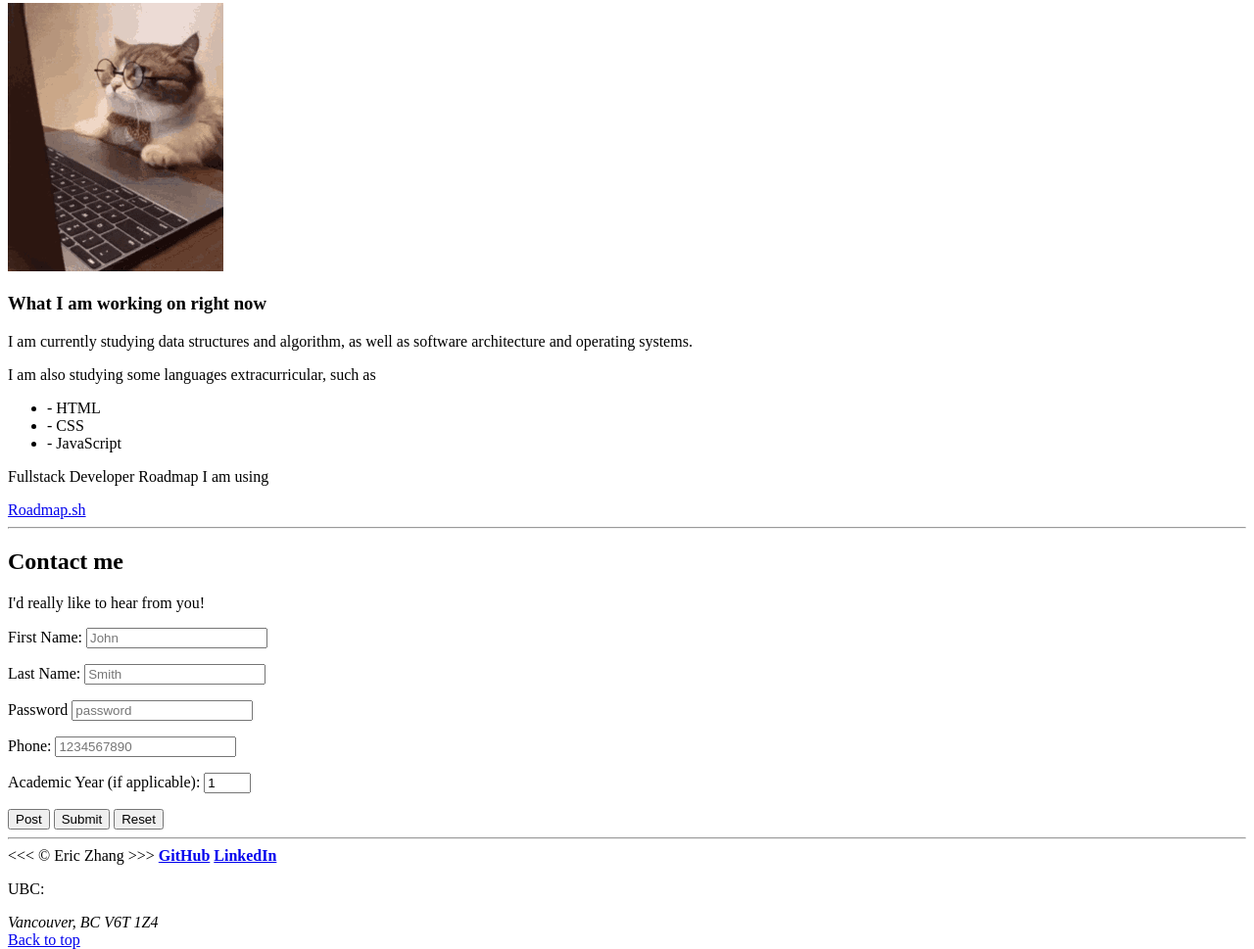
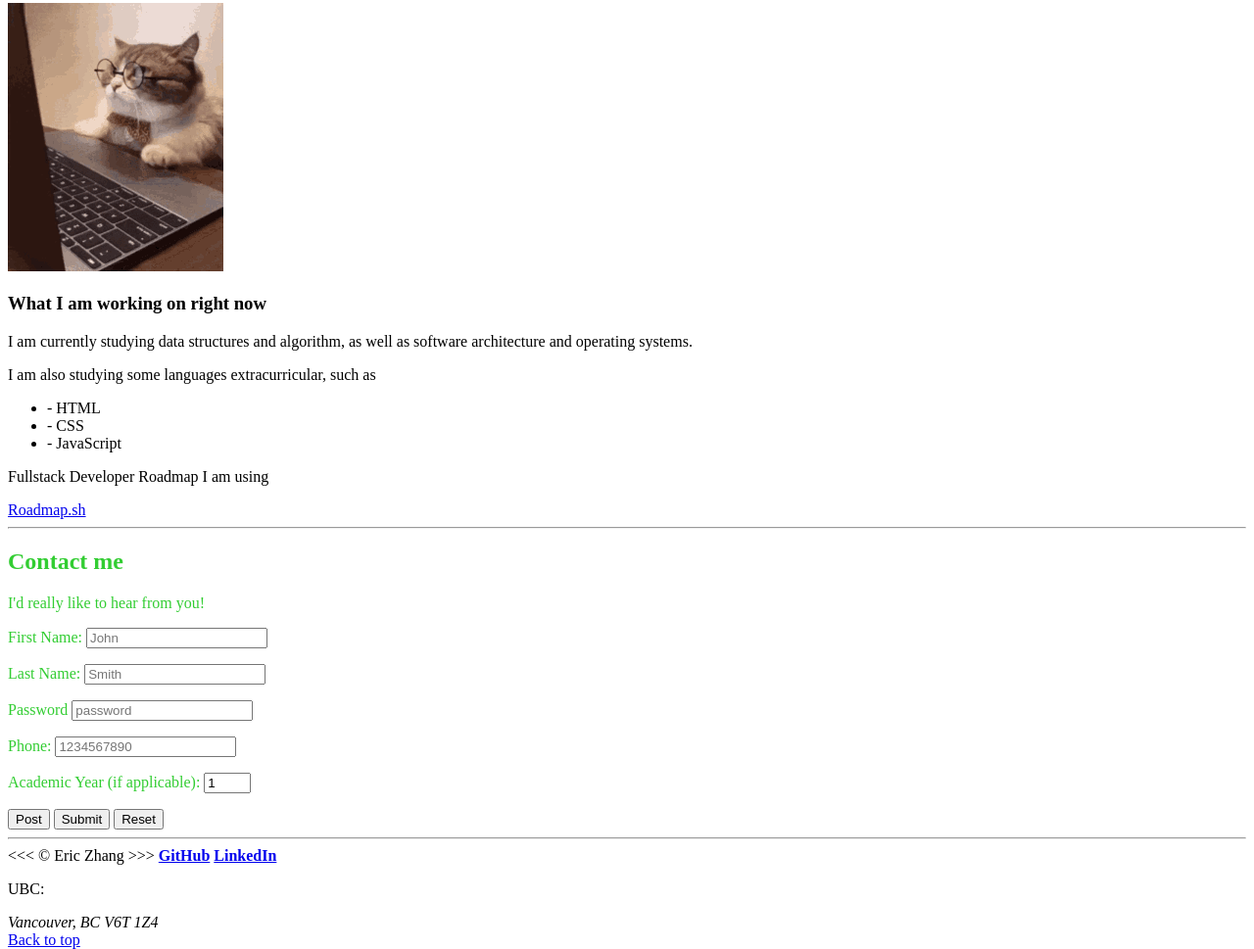
Before and after one commit to Eric3337/Personal-Website, a plain HTML site: page index.html in a window 1280 px wide. Shown: the part 266-1235 px from the top of the page at 98% size. Drawn offline with Linux system fonts and the light colour scheme.

Commit message:
Add text colour

```diff
--- a/index.html
+++ b/index.html
@@ -13,8 +13,6 @@
 
 <body>
   <header>
-
-
     <h1>Welcome to the my website!</h1>
     <p title="Welcome!">
       Please feel free to explore around!
@@ -63,31 +61,31 @@
     <hr>
 
     <article id="contact">
-      <h2>Contact me</h2>
-      <p>I'd really like to hear from you!</p>
+      <h2 class="form">Contact me</h2>
+      <p class="form">I'd really like to hear from you!</p>
 
       <form action="https://httpbin.org/get" method="get">
-        <p>
+        <p class="form">
           <label for="firstName">First Name:</label>
           <input type="text" name="firstName" id="firstName" placeholder="John" autocomplete="on" required>
           <!--there is also autofocus-->
         </p>
-        <p>
+        <p class="form">
           <label for="lastName">Last Name:</label>
           <input type="text" name="lastName" id="lastName" placeholder="Smith" autocomplete="on" required>
           <!--there is also autofocus-->
         </p>
-        <p>
+        <p class="form">
           <label for="password">Password</label>
           <input type="password" name="password" id="password" placeholder="password" required>
           <!--there is also autofocus-->
         </p>
-        <p>
+        <p class="form">
           <label for="phone">Phone:</label>
           <input type="tel" name="phone" id="phone" placeholder="1234567890" pattern="[0-9]{10}" required>
           <!--there is also autofocus-->
         </p>
-        <p>
+        <p class="form">
           <label for="year">Academic Year (if applicable):</label>
           <input type="number" name="year" id="year" min="1" max="6" step="1" value="1">
           <!--there is also autofocus-->
--- a/main.css
+++ b/main.css
@@ -21,3 +21,15 @@ table, tr, td, caption {
   border-collapse: collapse;
   padding: 0.5rem;
 }
+
+/* p {
+  color: purple;
+} */
+
+/* body {
+  font-size: 16px;
+} */
+
+.form {
+  color: limegreen;
+}
```
